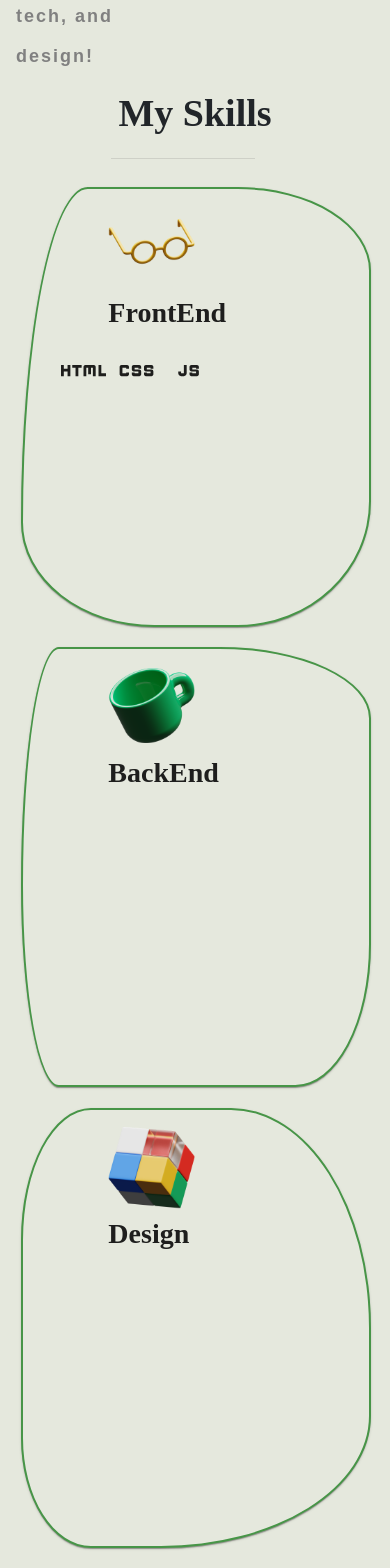
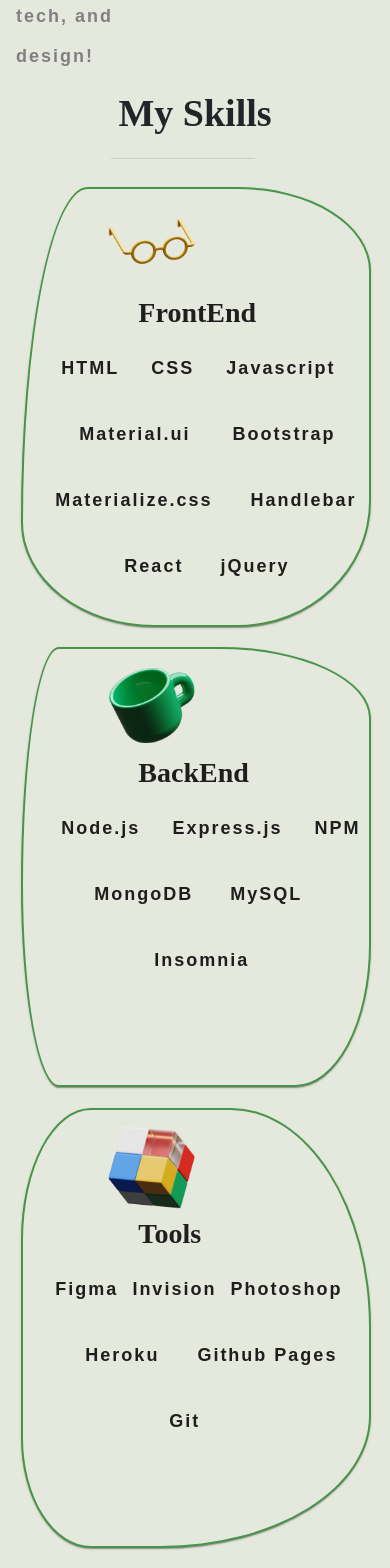
Before and after one commit to TakuyaMats/Reactjs-Portfolio, a React (Create React App) app: page /#/ in a window 390 px wide. Shown: the part 732-2300 px from the top of the page. Built offline with nearby package versions, Linux system fonts and the light colour scheme; a web font is replaced by a local one.

Commit message:
Added skills and got all the skills rendering correctly in mobile/tablet view

```diff
--- a/src/components/SkillSection/SkillSection.css
+++ b/src/components/SkillSection/SkillSection.css
@@ -3,6 +3,10 @@
 }
 
 #skillSection-panels:hover > h4 {
+    color: white;
+}
+
+#skillSection-panels:hover > #items {
     color: white;
 }
 
--- a/src/components/SkillSection/SkillSection.js
+++ b/src/components/SkillSection/SkillSection.js
@@ -3,55 +3,11 @@
 import Paper from '@mui/material/Paper';
 import List from '@mui/material/List';
 import ListItem from '@mui/material/ListItem';
-import HtmlIcon from '@mui/icons-material/Html';
-import CssIcon from '@mui/icons-material/Css';
-import JavascriptIcon from '@mui/icons-material/Javascript';
 import Glasses from '../../assets/images/glasses.png';
 import Cube from '../../assets/images/cube.png';
 import Mug from '../../assets/images/mug.png';
-import { makeStyles } from '@mui/styles';
 import './SkillSection.css';
-import theme from './theme';
-
-const useStyles = makeStyles(() => ({
-    paper: {
-        [theme.breakpoints.down('md')]: {
-            display: 'flex',
-            flexDirection: 'column',
-            marginLeft: '33%'
-        }
-    },
-    singlePaper: {
-        [theme.breakpoints.down('md')]: {
-            marginBottom: '5%',
-        },
-        h4: {
-            marginLeft: '65px'
-        }
-    },
-    h4: {
-        [theme.breakpoints.down('lg')]: {
-            marginLeft: '55px'
-        },
-        [theme.breakpoints.up('lg')]: {
-            marginLeft: '85px'
-        },
-        [theme.breakpoints.down('md')]: {
-            marginLeft: '85px'
-        },
-    },
-    tablet: {
-        [theme.breakpoints.down('lg')]: {
-            width: 220,
-            height: 320
-        },
-        [theme.breakpoints.down('md')]: {
-            height: 440,
-            width: 350,
-        }
-    }
-}))
-
+import useStyles from './useStyles';
 
 
 const SkillSection = (props) => {
@@ -87,14 +43,26 @@
                         }}
                     >
                     <img src={Glasses} alt="Glasses" style={{ height: '20%', width: '25%', marginLeft: '85px', marginTop: '12px', marginBottom: '2px' }}/>
-                    <h4 className={classes.h4} id="skillSection-h4" style={{ marginTop: '12px' }}>FrontEnd</h4>
-                        <List>
-                            <ListItem style={{ marginLeft: 22 }}>
-                                <HtmlIcon style={{ fontSize: 45, marginRight: 8 }}/>
-                                <CssIcon style={{ fontSize: 45, marginRight: 8 }}/>
-                                <JavascriptIcon style={{ fontSize: 45 }}/>
-                            </ListItem>
-                        </List>
+                    <h4 className={classes.h4} style={{ marginTop: '12px' }}>FrontEnd</h4>
+                    <List id="items">
+                        <ListItem className={classes.listItem1}>
+                            <p className={classes.p1}>HTML</p>
+                            <p className={classes.p1}>CSS</p>
+                            <p className={classes.p1}>Javascript</p>
+                        </ListItem>
+                        <ListItem className={classes.listItem2}>
+                            <p className={classes.p2}>Material.ui</p>
+                            <p className={classes.p2}>Bootstrap</p>
+                        </ListItem>
+                        <ListItem className={classes.listItem3}>
+                            <p className={classes.p3}>Materialize.css</p>
+                            <p className={classes.p3}>Handlebar</p>
+                        </ListItem>
+                        <ListItem className={classes.listItem4}>
+                            <p className={classes.p4}>React</p>
+                            <p className={classes.p4}>jQuery</p>
+                        </ListItem>
+                    </List>
                     </Paper>
                     </Grid>
                 </Grid>
@@ -115,6 +83,20 @@
                     >
                         <img src={Mug} alt="Mug" style={{ height: '20%', width: '25%', marginLeft: '85px', marginTop: '12px', marginBottom: '2px' }}/>
                         <h4 className={classes.h4} style={{ marginTop: '12px' }}>BackEnd</h4>
+                        <List id="items">
+                            <ListItem className={classes.listItem5}>
+                                <p className={classes.p1}>Node.js</p>
+                                <p className={classes.p1}>Express.js</p>
+                                <p className={classes.p1}>NPM</p>
+                            </ListItem>
+                            <ListItem className={classes.listItem6}>
+                                <p className={classes.p4}>MongoDB</p>
+                                <p className={classes.p4}>MySQL</p>
+                            </ListItem>
+                            <ListItem className={classes.listItem7}>
+                                <p className={classes.p5}>Insomnia</p>
+                            </ListItem>
+                        </List>
                     </Paper>
                     </Grid>
                 </Grid>
@@ -134,7 +116,21 @@
                         }}
                     >
                     <img src={Cube} alt="Cube" style={{ height: '20%', width: '25%', marginLeft: '85px', marginTop: '12px', marginBottom: '2px'}}/>
-                    <h4 className={classes.h4} id="skillSection-h4" style={{ marginTop: '12px' }}>Design</h4>
+                    <h4 className={classes.h4} style={{ marginTop: '12px' }}>Tools</h4>
+                    <List id="items">
+                            <ListItem className={classes.listItem3}>
+                                <p className={classes.p6}>Figma</p>
+                                <p className={classes.p6}>Invision</p>
+                                <p className={classes.p6}>Photoshop</p>
+                            </ListItem>
+                            <ListItem className={classes.listItem8}>
+                                <p className={classes.p3}>Heroku</p>
+                                <p className={classes.p3}>Github Pages</p>
+                            </ListItem>
+                            <ListItem className={classes.listItem7}>
+                                <p className={classes.p7}>Git</p>
+                            </ListItem>
+                        </List>
                     </Paper>
                     </Grid>
                 </Grid>
--- /dev/null
+++ b/src/components/SkillSection/useStyles.js
@@ -0,0 +1,251 @@
+import { makeStyles } from '@mui/styles';
+import theme from './theme';
+
+const useStyles = makeStyles(() => ({
+    paper: {
+        [theme.breakpoints.down('md')]: {
+            display: 'flex',
+            flexDirection: 'column',
+            marginLeft: '33%'
+        }
+    },
+    singlePaper: {
+        [theme.breakpoints.down('md')]: {
+            marginBottom: '5%',
+        },
+        h4: {
+            marginLeft: '65px'
+        }
+    },
+    h4: {
+        [theme.breakpoints.down('lg')]: {
+            marginLeft: '55px'
+        },
+        [theme.breakpoints.up('lg')]: {
+            marginLeft: '115px'
+        },
+        [theme.breakpoints.down('md')]: {
+            marginLeft: '115px'
+        },
+    },
+    listItem1: {
+        [theme.breakpoints.up('lg')]: {
+            marginLeft: 22
+        },
+        [theme.breakpoints.down('lg')]: {
+            marginLeft: 1
+        },
+        [theme.breakpoints.down('md')]: {
+            marginLeft: 22
+        },
+    },
+    listItem2: {
+        [theme.breakpoints.up('lg')]: {
+            marginLeft: 30
+        },
+        [theme.breakpoints.down('lg')]: {
+            marginLeft: -10
+        },
+        [theme.breakpoints.down('md')]: {
+            marginLeft: 30
+        },
+    },
+    listItem3: {
+        [theme.breakpoints.up('lg')]: {
+            marginLeft: 10
+        },
+        [theme.breakpoints.down('lg')]: {
+            marginLeft: -10
+        },
+        [theme.breakpoints.down('md')]: {
+            marginLeft: 10
+        },
+    },
+    listItem4: {
+        [theme.breakpoints.up('lg')]: {
+            marginLeft: 80
+        },
+        [theme.breakpoints.down('lg')]: {
+            marginLeft: -10
+        },
+        [theme.breakpoints.down('md')]: {
+            marginLeft: 80
+        },
+    },
+    listItem5: {
+        [theme.breakpoints.up('lg')]: {
+            marginLeft: 22
+        },
+        [theme.breakpoints.down('lg')]: {
+            marginLeft: -8
+        },
+        [theme.breakpoints.down('md')]: {
+            marginLeft: 22
+        },
+    },
+    listItem6: {
+        [theme.breakpoints.up('lg')]: {
+            marginLeft: 50
+        },
+        [theme.breakpoints.down('lg')]: {
+            marginLeft: -8
+        },
+        [theme.breakpoints.down('md')]: {
+            marginLeft: 50
+        },
+    },
+    listItem7: {
+        [theme.breakpoints.up('lg')]: {
+            marginLeft: 110
+        },
+        [theme.breakpoints.down('lg')]: {
+            marginLeft: -8
+        },
+        [theme.breakpoints.down('md')]: {
+            marginLeft: 110
+        },
+    },
+    listItem8: {
+        [theme.breakpoints.up('lg')]: {
+            marginLeft: 40
+        },
+        [theme.breakpoints.down('lg')]: {
+            marginLeft: -8
+        },
+        [theme.breakpoints.down('md')]: {
+            marginLeft: 40
+        },
+    },
+    p1: {
+        [theme.breakpoints.up('lg')]: {
+            fontSize: 18,
+            marginRight: '2rem'
+        },
+        [theme.breakpoints.down('lg')]: {
+            fontSize: 13,
+            marginRight: '1rem',
+            marginBottom: -20,
+        },
+        [theme.breakpoints.down('md')]: {
+            fontSize: 18,
+            marginRight: '2rem',
+            marginBottom: 10,
+        },
+    },
+    p2: {
+        [theme.breakpoints.up('lg')]: {
+            fontSize: 18,
+            marginRight: '2rem'
+        },
+        [theme.breakpoints.down('lg')]: {
+            fontSize: 13,
+            marginRight: '1rem',
+            marginBottom: -20,
+            marginLeft: 10
+        },
+        [theme.breakpoints.down('md')]: {
+            fontSize: 18,
+            marginRight: '2rem',
+            marginBottom: 10,
+        },
+    },
+    p3: {
+        [theme.breakpoints.up('lg')]: {
+            fontSize: 18,
+            marginRight: '2rem'
+        },
+        [theme.breakpoints.down('lg')]: {
+            fontSize: 13,
+            marginRight: 1,
+            marginBottom: -20,
+            marginLeft: 6
+        },
+        [theme.breakpoints.down('md')]: {
+            fontSize: 18,
+            marginRight: '2rem',
+            marginBottom: 10
+        },
+    },
+    p4: {
+        [theme.breakpoints.up('lg')]: {
+            fontSize: 18,
+            marginRight: '2rem'
+        },
+        [theme.breakpoints.down('lg')]: {
+            fontSize: 13,
+            marginRight: 1,
+            marginBottom: -20,
+            marginLeft: 30
+        },
+        [theme.breakpoints.down('md')]: {
+            fontSize: 18,
+            marginRight: '2rem',
+            marginLeft: 5,
+            marginBottom: 10,
+        },
+    },
+    p5: {
+        [theme.breakpoints.up('lg')]: {
+            fontSize: 18,
+            marginRight: '2rem'
+        },
+        [theme.breakpoints.down('lg')]: {
+            fontSize: 13,
+            marginRight: '1rem',
+            marginBottom: -20,
+            marginLeft: 60
+        },
+        [theme.breakpoints.down('md')]: {
+            fontSize: 18,
+            marginRight: '2rem',
+            marginLeft: 5
+        },
+    },
+    p6: {
+        [theme.breakpoints.up('lg')]: {
+            fontSize: 18,
+            marginRight: '2rem'
+        },
+        [theme.breakpoints.down('lg')]: {
+            fontSize: 13,
+            marginRight: 1,
+            marginBottom: -20,
+            marginLeft: 6
+        },
+        [theme.breakpoints.down('md')]: {
+            fontSize: 18,
+            marginRight: 8,
+            marginBottom: 10
+        },
+    },
+    p7: {
+        [theme.breakpoints.up('lg')]: {
+            fontSize: 18,
+            marginRight: '2rem'
+        },
+        [theme.breakpoints.down('lg')]: {
+            fontSize: 13,
+            marginRight: 1,
+            marginBottom: -20,
+            marginLeft: 70
+        },
+        [theme.breakpoints.down('md')]: {
+            fontSize: 18,
+            marginRight: 8,
+            marginBottom: 10,
+            marginLeft: 20
+        },
+    },
+    tablet: {
+        [theme.breakpoints.down('lg')]: {
+            width: 220,
+            height: 320
+        },
+        [theme.breakpoints.down('md')]: {
+            height: 440,
+            width: 350,
+        }
+    }
+}));
+
+export default useStyles;
```
